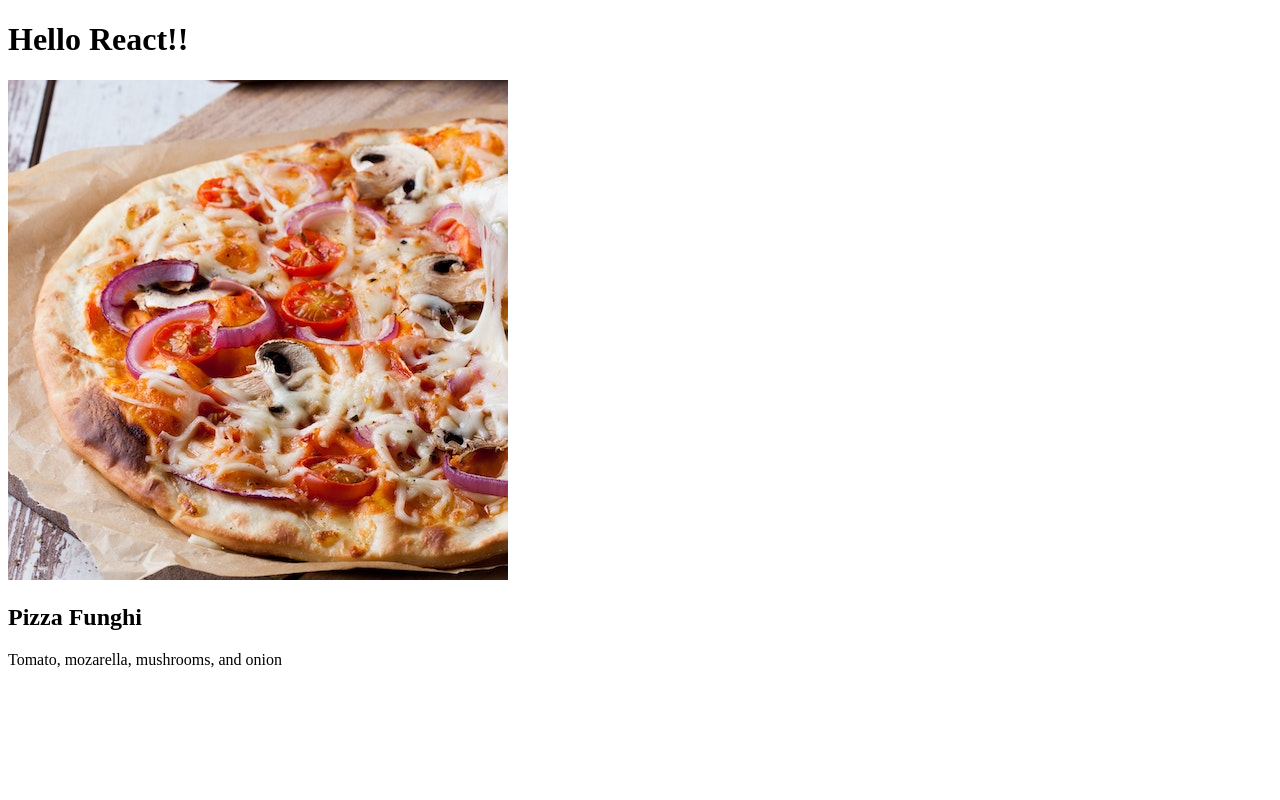
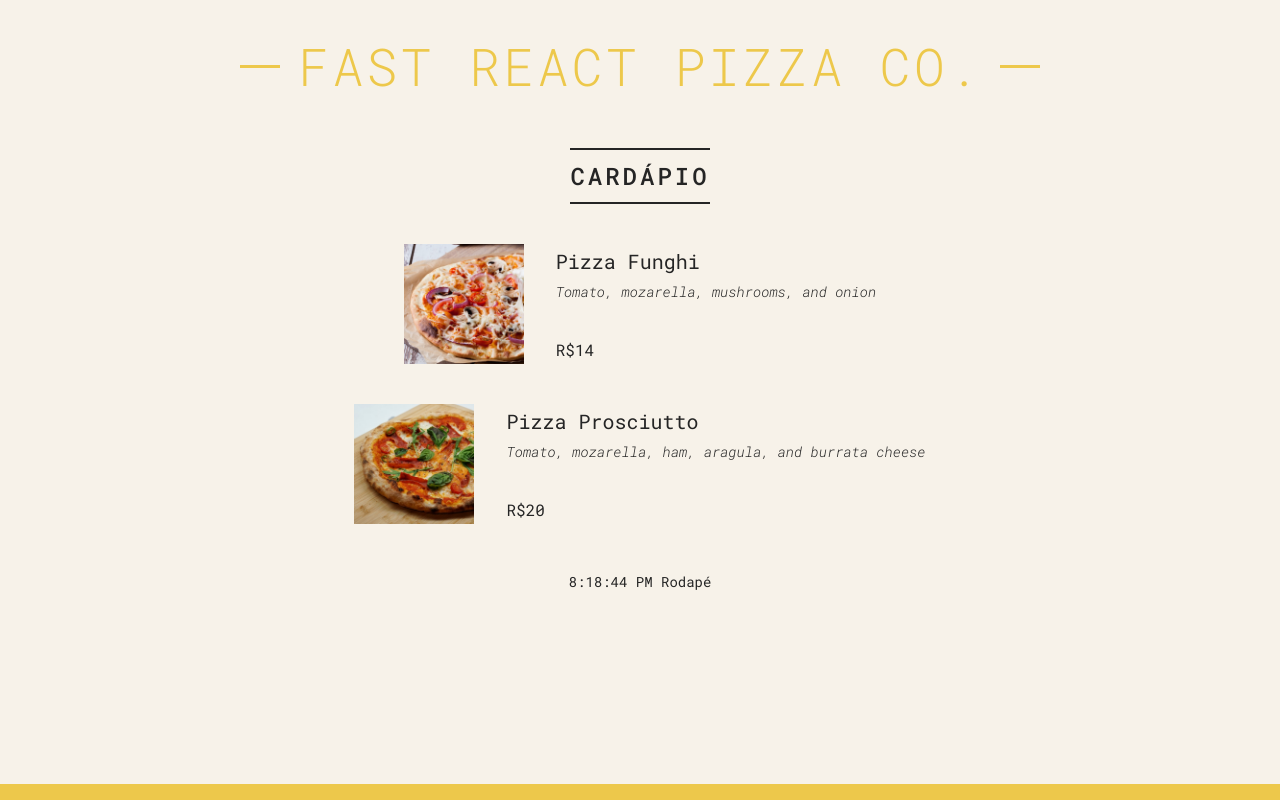
Before and after one commit to eduardocintrasantos/pizzaMenu, a React app: page / in a window 1280 px wide. Built offline with nearby package versions, Linux system fonts and the light colour scheme.

Commit message:
07/06/2023

```diff
--- a/public/index.html
+++ b/public/index.html
@@ -2,19 +2,19 @@
 <html lang="en">
   <head>
     <meta charset="utf-8" />
-    <link rel="icon" href="%PUBLIC_URL%/favicon.ico" />
+    <!--<link rel="icon" href="%PUBLIC_URL%/favicon.ico" />-->
     <meta name="viewport" content="width=device-width, initial-scale=1" />
     <meta name="theme-color" content="#000000" />
     <meta
       name="description"
       content="Web site created using create-react-app"
     />
-    <link rel="apple-touch-icon" href="%PUBLIC_URL%/logo192.png" />
+    <!--<link rel="apple-touch-icon" href="%PUBLIC_URL%/logo192.png" />-->
     <!--
       manifest.json provides metadata used when your web app is installed on a
       user's mobile device or desktop. See https://developers.google.com/web/fundamentals/web-app-manifest/
     -->
-    <link rel="manifest" href="%PUBLIC_URL%/manifest.json" />
+    <!--<link rel="manifest" href="%PUBLIC_URL%/manifest.json" />-->
     <!--
       Notice the use of %PUBLIC_URL% in the tags above.
       It will be replaced with the URL of the `public` folder during the build.
--- a/src/index.css
+++ b/src/index.css
@@ -57,7 +57,7 @@ body {
   display: block;
   content: '';
   height: 3px;
-  width: 12rem;
+  width: 4rem;
   background-color: #edc84b;
   position: absolute;
   top: calc(50% - 1px);
--- a/src/index.js
+++ b/src/index.js
@@ -1,5 +1,6 @@
 import React from "react";
 import ReactDOM from "react-dom/client";
+import "./index.css";
 
 const pizzaData = [
     {
@@ -49,21 +50,77 @@ const pizzaData = [
 
 function App() {
     return (
-        <div>
-            <h1>Hello React!!</h1>
-            <Pizza />
+        <div className="container">
+            <Header />
+            <Menu />
+            <Footer />
         </div>
     )
 }
 
-function Pizza() {
-    return (
-        <div>
-            <img src="pizzas/funghi.jpg" alt="Pizza Funghi"/>
-            <h2>Pizza Funghi</h2>
-            <p>Tomato, mozarella, mushrooms, and onion</p>
-        </div>
-    );
+function Header() {
+  return (
+    <header className="header">
+      <h1>Fast React Pizza Co.</h1>
+    </header>
+  )
+}
+
+function Menu() {
+  return (
+    <main className="menu">
+      <h2>Cardápio</h2>
+      <Pizza
+        name="Pizza Funghi"
+        ingredients="Tomato, mozarella, mushrooms, and onion"
+        price={12}
+        photoName="pizzas/funghi.jpg"
+      />
+      <Pizza
+        name="Pizza Prosciutto"
+        ingredients="Tomato, mozarella, ham, aragula, and burrata cheese"
+        price={18}
+        photoName="pizzas/prosciutto.jpg"
+      />
+    </main>
+  )
+}
+
+function Pizza(props) {
+  return (
+      <div className="pizza">
+          <img src={props.photoName} alt={props.name}/>
+          <div>
+            <h3>{props.name}</h3>
+            <p>{props.ingredients}</p>
+            <span>R${props.price + 2}</span>
+          </div>
+      </div>
+  );
+}
+
+function Footer() {
+
+  let hour = new Date().getHours();
+  const openHour = 12;
+  const closeHour = 22;
+  const isOpen = hour >= openHour && hour <= closeHour;
+  console.log(isOpen);
+
+  /*
+  if(hour >= openHour && hour <= closeHour) {
+    alert('Aberto')
+  }
+  else {
+    alert('Fechado')
+  }
+  */
+
+  return (
+    <footer className="footer">
+      {new Date().toLocaleTimeString()} Rodapé
+    </footer>
+  )
 }
 
 const root = ReactDOM.createRoot(document.querySelector('#root'));
```
Also changed, not shown: src/index2.js (added, +13 -0 lines).
